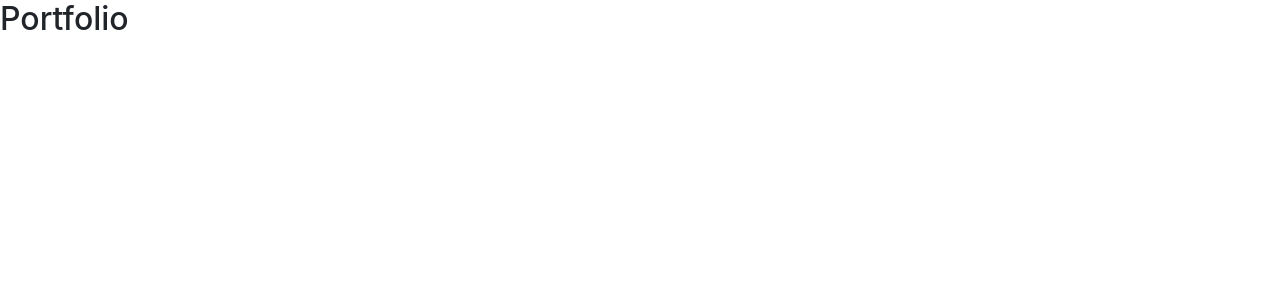
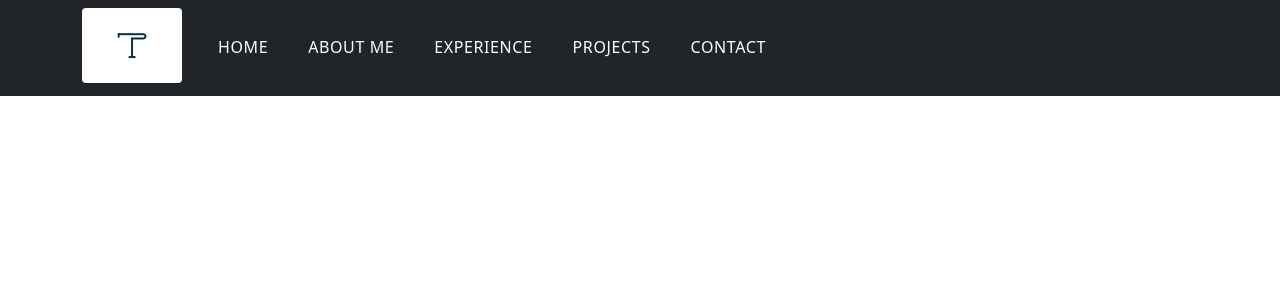
Before and after one commit to tanmayporwal/portfolio, a React (Create React App) app: page / in a window 1280 px wide. Shown: the top 300 px of the page. Built offline with nearby package versions, Linux system fonts and the light colour scheme.

Commit message:
Navbar Completion

```diff
--- a/package.json
+++ b/package.json
@@ -3,9 +3,13 @@
   "version": "0.1.0",
   "private": true,
   "dependencies": {
+    "@fortawesome/fontawesome-svg-core": "^1.2.35",
+    "@fortawesome/free-solid-svg-icons": "^5.15.3",
+    "@fortawesome/react-fontawesome": "^0.1.14",
     "@testing-library/jest-dom": "^5.11.9",
     "@testing-library/react": "^11.2.5",
     "@testing-library/user-event": "^12.8.3",
+    "bootstrap": "^5.0.0-beta2",
     "react": "^17.0.1",
     "react-dom": "^17.0.1",
     "react-scripts": "4.0.3",
--- a/public/index.html
+++ b/public/index.html
@@ -39,5 +39,7 @@
       To begin the development, run `npm start` or `yarn start`.
       To create a production bundle, use `npm run build` or `yarn build`.
     -->
+    <script src="//code.jquery.com/jquery.min.js"></script>
+    <script src="http://maxcdn.bootstrapcdn.com/bootstrap/4.0.0/js/bootstrap.min.js"></script>
   </body>
 </html>
--- a/src/App.css
+++ b/src/App.css
@@ -1,38 +1,45 @@
-.App {
-  text-align: center;
+@import url('https://fonts.googleapis.com/css2?family=Roboto+Condensed:wght@300&display=swap');
+
+body{
+  font-family: "Roboto Condensed" sans-serif;
 }
 
-.App-logo {
-  height: 40vmin;
-  pointer-events: none;
+
+/****************************** Navbar ***************************************/
+/* USe ninja units for pixel to rem */
+
+.logo{
+  width: 6.25rem;
 }
 
-@media (prefers-reduced-motion: no-preference) {
-  .App-logo {
-    animation: App-logo-spin infinite 20s linear;
-  }
+/****************************** Navbar Links ***************************************/
+
+nav a.nav-link {
+  letter-spacing: 0.0375rem;
+  cursor: pointer;
 }
 
-.App-header {
-  background-color: #282c34;
-  min-height: 100vh;
-  display: flex;
-  flex-direction: column;
-  align-items: center;
-  justify-content: center;
-  font-size: calc(10px + 2vmin);
-  color: white;
+nav ul li{
+  text-transform: uppercase;
 }
 
-.App-link {
-  color: #61dafb;
+.navbar-nav > li > a{
+  margin-right: 0.75rem;
+  margin-left: 0.75rem;
+  color: #fff !important;
+  border-bottom: 0.1875rem solid rgb(255, 255, 255, 0);
 }
 
-@keyframes App-logo-spin {
-  from {
-    transform: rotate(0deg);
-  }
-  to {
-    transform: rotate(360deg);
-  }
+.navbar-brand {
+  max-width: 10.25 rem;
+  padding: 0 !important;
+  height: 5rem !important;
 }
+
+.navbar-nav > li > a.active, .navbar-nav > li > a.active:focus {
+  border-bottom: 0.1875rem solid #fff;
+}
+
+.navbar-nav > li > a:hover {
+  border-bottom: 0.1875rem solid #fff;
+}
--- a/src/App.js
+++ b/src/App.js
@@ -1,9 +1,9 @@
 import './App.css';
 import "bootstrap/dist/css/bootstrap.min.css"
-
+import Navbar from "./components/Navbar"
 function App() {
   return (
-    <h2>Portfolio</h2>
+    <Navbar />
   );
 }
 
--- /dev/null
+++ b/src/components/Navbar.js
@@ -0,0 +1,40 @@
+import React from 'react'
+import Logo from "../logo.png"
+import { FontAwesomeIcon } from "@fortawesome/react-fontawesome"
+import {faBars} from "@fortawesome/free-solid-svg-icons"
+
+const Navbar = () => {
+    return (
+        <nav className="navbar navbar-expand-lg navbar-light bg-dark">
+            <div className="container">
+                <a className="navbar-brand" href="#"><img className="logo rounded" src={Logo} alt="TP"/></a>
+
+                <button className="navbar-toggler" type="button" data-toggle="collapse" data-target="#navbarSupportedContent" aria-controls="navbarSupportedContent" aria-expanded="false" aria-label="Toggle navigation">
+                    <FontAwesomeIcon icon={faBars} style={{color: "#fff"}}/>
+                </button>
+
+                <div className="collapse navbar-collapse" id="navbarSupportedContent">
+                    <ul className="navbar-nav ml-auto">
+                        <li className="nav-item active">
+                            <a className="nav-link" href="#">Home <span className="sr-only">(current)</span></a>
+                        </li>
+                        <li className="nav-item">
+                            <a className="nav-link" href="#">About me</a>
+                        </li>
+                        <li className="nav-item">
+                            <a className="nav-link" href="#">Experience</a>
+                        </li>
+                        <li className="nav-item">
+                            <a className="nav-link" href="#">Projects</a>
+                        </li>
+                        <li className="nav-item">
+                            <a className="nav-link" href="#">Contact</a>
+                        </li>
+                    </ul>
+                </div>
+            </div>
+        </nav>
+    )
+}
+
+export default Navbar
```
Also changed, not shown: src/logo.png (added), 1 other file (tests, documents, lock files or other folders).
